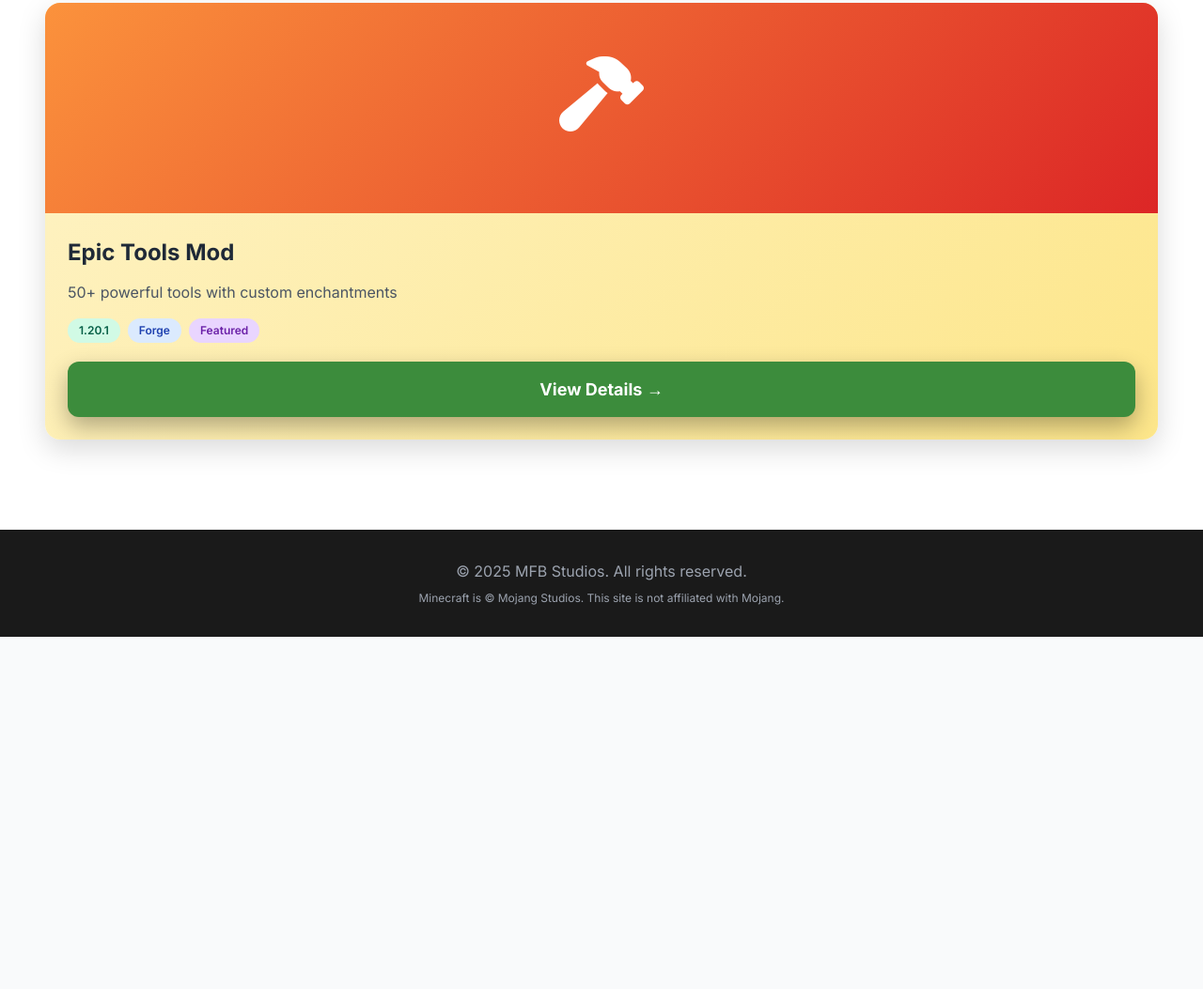
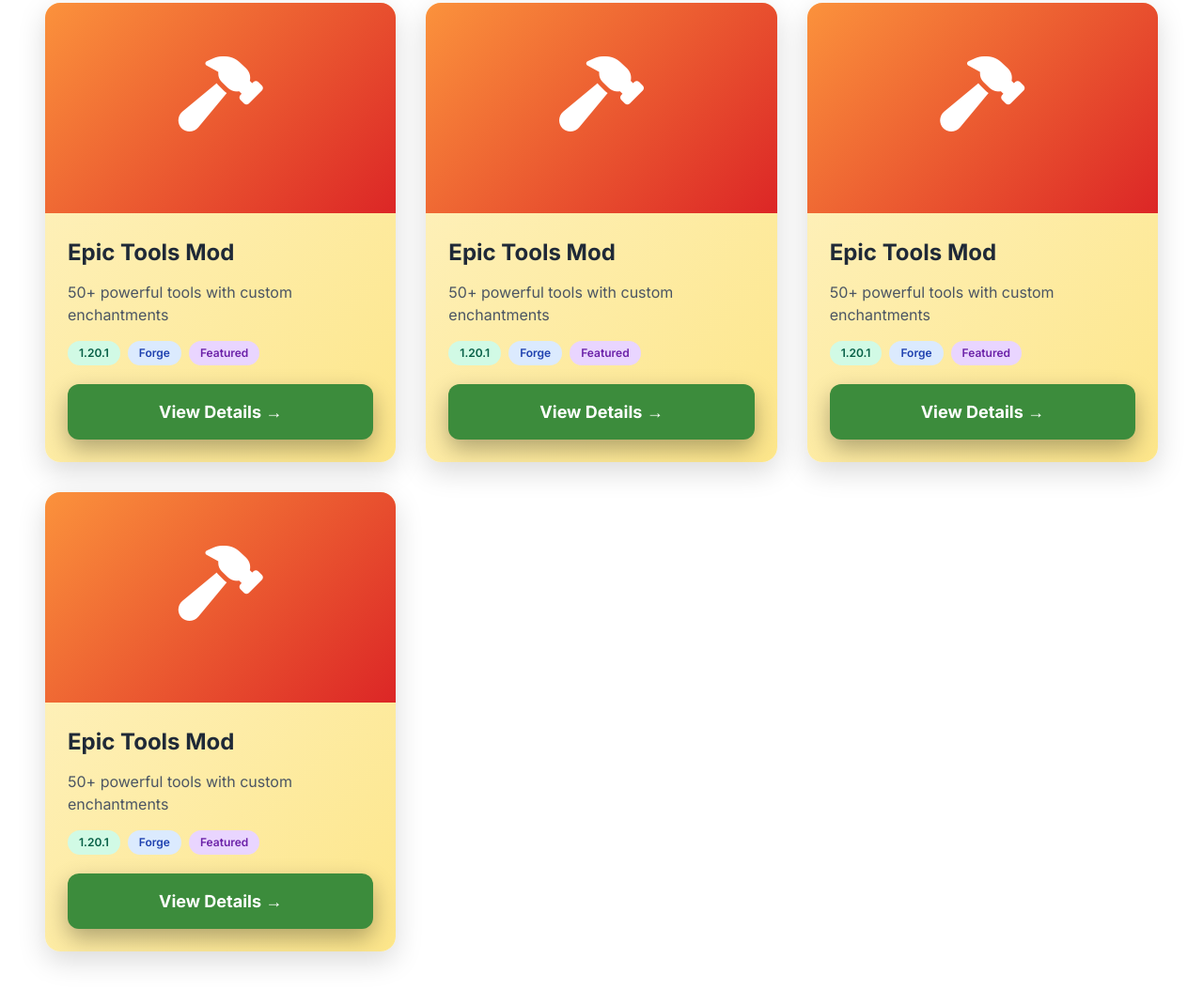
Before and after one commit to Mine-Fire-Bro/mfb.mods.com, a plain HTML site: page mods.html in a window 1280 px wide. Shown: the part 339-1392 px from the top of the page at 94% size. Before the commit the page ends 1017 px from the top, so only its background shows below. Drawn offline with nearby package versions, Linux system fonts and the light colour scheme.

Commit message:
Update mods.html

```diff
--- a/mods.html
+++ b/mods.html
@@ -72,6 +72,63 @@
           </div>
         </div>
 
+                <!-- Epic Tools Mod -->
+        <div class="mod-card mod-card-orange">
+          <div class="mod-card-image" style="background: linear-gradient(135deg, #fb923c 0%, #dc2626 100%);">
+            <i class="fas fa-hammer mod-icon"></i>
+          </div>
+          <div class="mod-card-content">
+            <h3 class="mod-card-title">Epic Tools Mod</h3>
+            <p class="mod-card-description">50+ powerful tools with custom enchantments</p>
+            <div class="mod-card-tags">
+              <span class="tag tag-green">1.20.1</span>
+              <span class="tag tag-blue">Forge</span>
+              <span class="tag tag-purple">Featured</span>
+            </div>
+            <a href="epic-tools.html" class="btn btn-primary btn-full">
+              View Details →
+            </a>
+          </div>
+        </div>
+
+                <!-- Epic Tools Mod -->
+        <div class="mod-card mod-card-orange">
+          <div class="mod-card-image" style="background: linear-gradient(135deg, #fb923c 0%, #dc2626 100%);">
+            <i class="fas fa-hammer mod-icon"></i>
+          </div>
+          <div class="mod-card-content">
+            <h3 class="mod-card-title">Epic Tools Mod</h3>
+            <p class="mod-card-description">50+ powerful tools with custom enchantments</p>
+            <div class="mod-card-tags">
+              <span class="tag tag-green">1.20.1</span>
+              <span class="tag tag-blue">Forge</span>
+              <span class="tag tag-purple">Featured</span>
+            </div>
+            <a href="epic-tools.html" class="btn btn-primary btn-full">
+              View Details →
+            </a>
+          </div>
+        </div>
+
+                <!-- Epic Tools Mod -->
+        <div class="mod-card mod-card-orange">
+          <div class="mod-card-image" style="background: linear-gradient(135deg, #fb923c 0%, #dc2626 100%);">
+            <i class="fas fa-hammer mod-icon"></i>
+          </div>
+          <div class="mod-card-content">
+            <h3 class="mod-card-title">Epic Tools Mod</h3>
+            <p class="mod-card-description">50+ powerful tools with custom enchantments</p>
+            <div class="mod-card-tags">
+              <span class="tag tag-green">1.20.1</span>
+              <span class="tag tag-blue">Forge</span>
+              <span class="tag tag-purple">Featured</span>
+            </div>
+            <a href="epic-tools.html" class="btn btn-primary btn-full">
+              View Details →
+            </a>
+          </div>
+        </div>
+
 
         <!-- Add more mods here as you create them -->
       </div>
```
